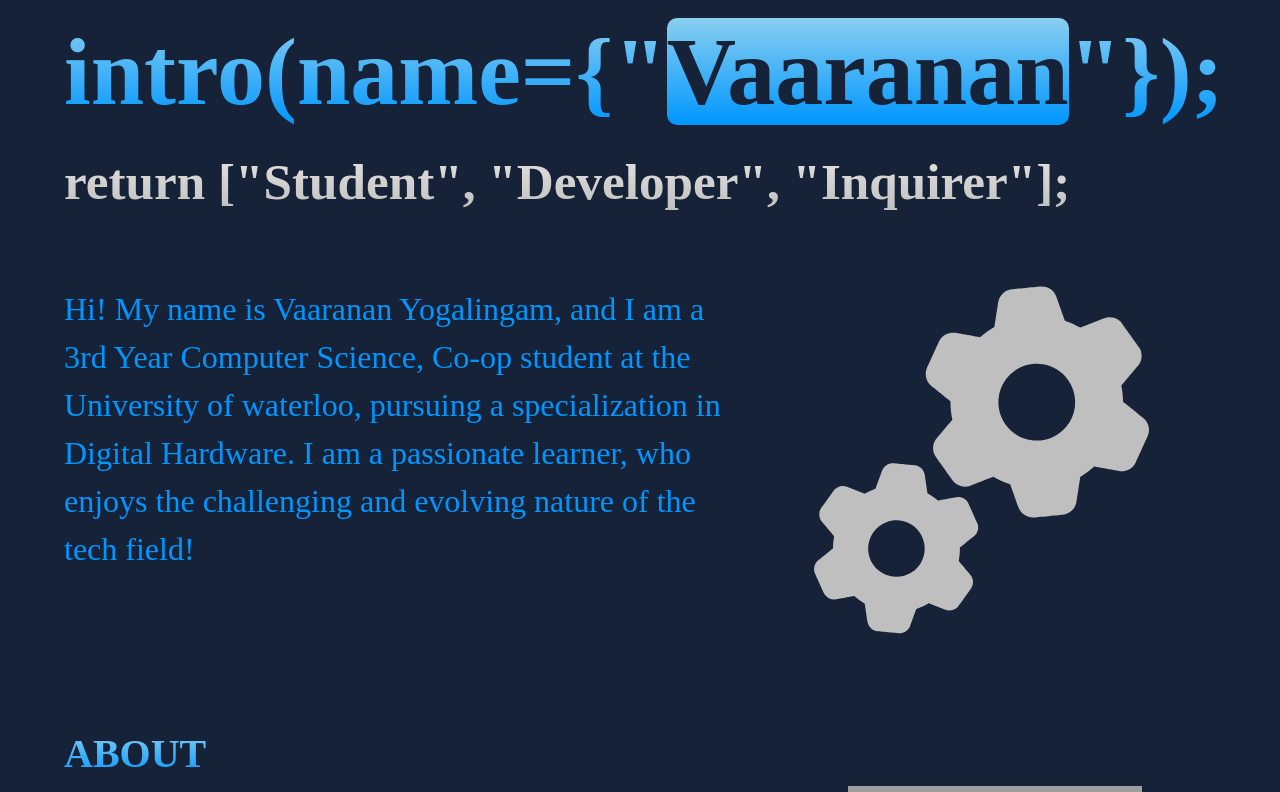
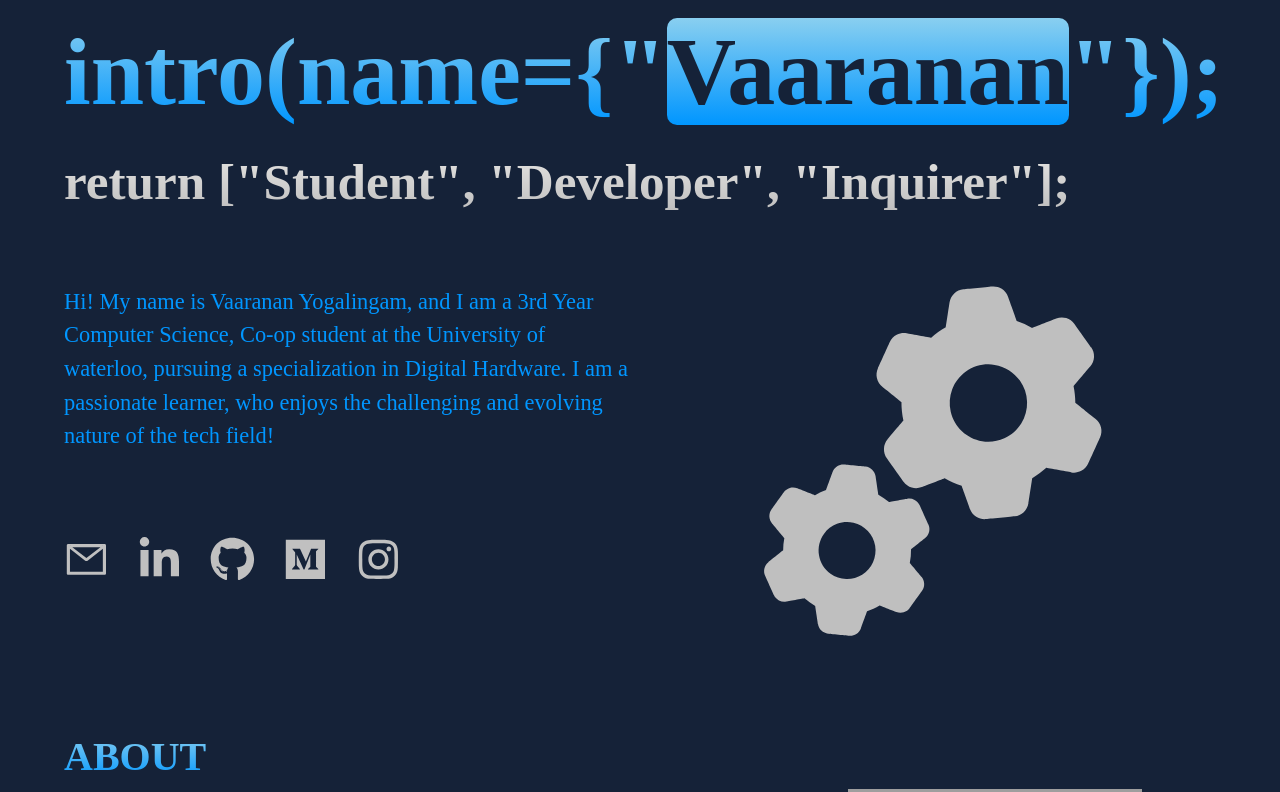
Before and after one commit to vaaranan-y/personal-website, a React (Create React App) app: page / in a window 1280 px wide. Shown: the top 792 px of the page. Built offline with nearby package versions, Linux system fonts and the light colour scheme; grey boxes are pictures that could not be loaded.

Commit message:
Added social links

```diff
--- a/package.json
+++ b/package.json
@@ -13,6 +13,7 @@
     "react-animations": "^1.0.0",
     "react-bootstrap": "^2.7.0",
     "react-dom": "^18.2.0",
+    "react-icons": "^4.7.1",
     "react-lottie": "^1.2.3",
     "react-reveal": "^1.2.2",
     "react-scripts": "5.0.1",
--- a/src/pages/Slides/introslide.js
+++ b/src/pages/Slides/introslide.js
@@ -7,8 +7,18 @@ import animationData from "./spinning-cogs";
 import { Player, Controls } from "@lottiefiles/react-lottie-player";
 import Row from "react-bootstrap/Row";
 import Col from "react-bootstrap/Col";
+import { FaLinkedinIn, FaGithub, FaMedium, FaInstagram } from "react-icons/fa";
+import { AiOutlineMail } from "react-icons/ai";
 
 export default function IntroSlide() {
+  const [size, setSize] = useState(window.innerWidth);
+
+  const handleResize = () => {
+    setSize(window.innerWidth);
+  };
+
+  window.addEventListener("resize", handleResize);
+
   const introBlurb =
     "Hi! My name is Vaaranan Yogalingam, and I am a 3rd Year Computer Science, Co-op student at the University of waterloo, pursuing a specialization in Digital Hardware. I am a passionate learner, who enjoys the challenging and evolving nature of the tech field!";
   const [visible, setVisible] = useState(false);
@@ -45,15 +55,50 @@ export default function IntroSlide() {
       </div>
       <div className={visible ? "fadeIn" : "fadeOut"} id={"introSubSection"}>
         <Row>
-          <Col lg={7}>
+          <Col lg={6}>
             <div id={"introBlurb"} style={{ color: "#0096FF" }}>
               {introBlurb}
             </div>
+            <div id="socialsContainer">
+              <a href={"mailto:vyogalin@uwaterloo.ca"}>
+                <AiOutlineMail
+                  id={"socialIcon"}
+                  size={size <= 992 ? "7.5vw" : "3.5vw"}
+                />
+              </a>
+              <a href={"https://www.linkedin.com/in/vyogalin/"}>
+                <FaLinkedinIn
+                  id={"socialIcon"}
+                  size={size <= 992 ? "7.5vw" : "3.5vw"}
+                />
+              </a>
+
+              <a href={"https://github.com/vaaranan-y"}>
+                <FaGithub
+                  id={"socialIcon"}
+                  size={size <= 992 ? "7.5vw" : "3.5vw"}
+                />
+              </a>
+
+              <a href={"https://medium.com/@vaaranan.y"}>
+                <FaMedium
+                  id={"socialIcon"}
+                  size={size <= 992 ? "7.5vw" : "3.5vw"}
+                />
+              </a>
+
+              <a href={"https://www.instagram.com/vaaranan_"}>
+                <FaInstagram
+                  id={"socialIcon"}
+                  size={size <= 992 ? "7.5vw" : "3.5vw"}
+                />
+              </a>
+            </div>
           </Col>
-          <Col lg={5} style={{ display: "flex", justifyContent: "center" }}>
+          <Col lg={6} style={{ display: "flex", justifyContent: "center" }}>
             <div
               style={{
-                width: "75%",
+                width: "27.5vw",
               }}
             >
               <Lottie options={defaultOptions} />
--- a/src/pages/styles.css
+++ b/src/pages/styles.css
@@ -106,9 +106,8 @@
 
   #introBlurb{
     font-family: "Avenir";
-    font-size: 25px;
     font-weight: 500;
-    font-size: 2.5vw;
+    font-size: 1.75vw;
   }
 
   .cursorClass{
@@ -257,6 +256,16 @@ td{
   font-family: "Avenir";
 }
 
+#socialIcon {
+  color: #C0C0C0 !important;
+  margin: 5%;
+  margin-left: 0%;
+}
+
+#socialsContainer {
+  margin-top: 10%;
+}
+
 @media (max-width:992px){
   #titleText{
     background: -webkit-linear-gradient(#89CFF0, #0096FF);
@@ -266,6 +275,9 @@ td{
     font-size: 12vw;
     text-align: center;
   }
+
+
+
   #name_tag{
     background: -webkit-linear-gradient(#89CFF0, #0096FF);
     color: #152238;
@@ -277,6 +289,8 @@ td{
     padding-left: 5px;
     border-radius: 10px;
   }
+
+
 
   #subText{
     background: -webkit-linear-gradient(#E5E4E2, #C0C0C0);
@@ -328,15 +342,13 @@ td{
     margin-left: auto;
     margin-right: auto;
   }
+
+  #socialIcon {
+    margin: 5%;
+  }
+
+ #socialsContainer {
+   display: flex;
+   justify-content: center;
+ }
 }
-
-/* font-family: "Avenir";
-  font-size: 1.5vw;
-  font-weight: 200;
-  background: -webkit-linear-gradient(#0096FF, #152238);
-  color: #89CFF0;
-  box-shadow: 0.2;
-  padding: 20px;
-  border-radius: 10px;
-  border-color: #6A6A6A;
-  box-shadow: 0 0 10px #9ecaed; */
```
Also changed, not shown: 1 other file (tests, documents, lock files or other folders).
